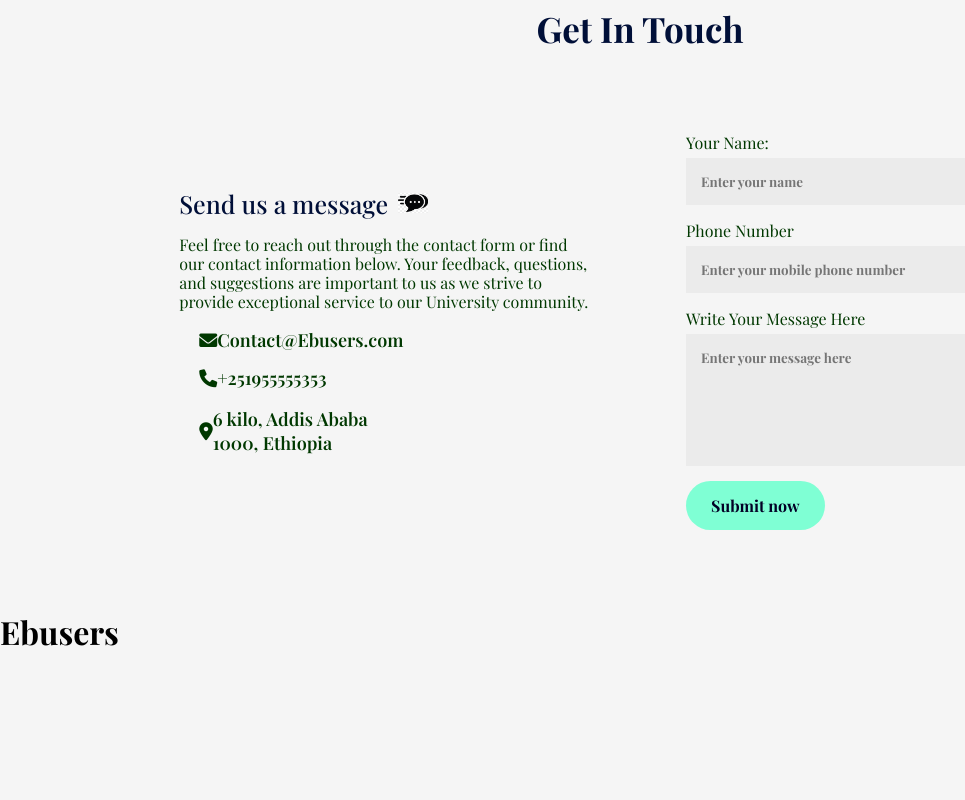
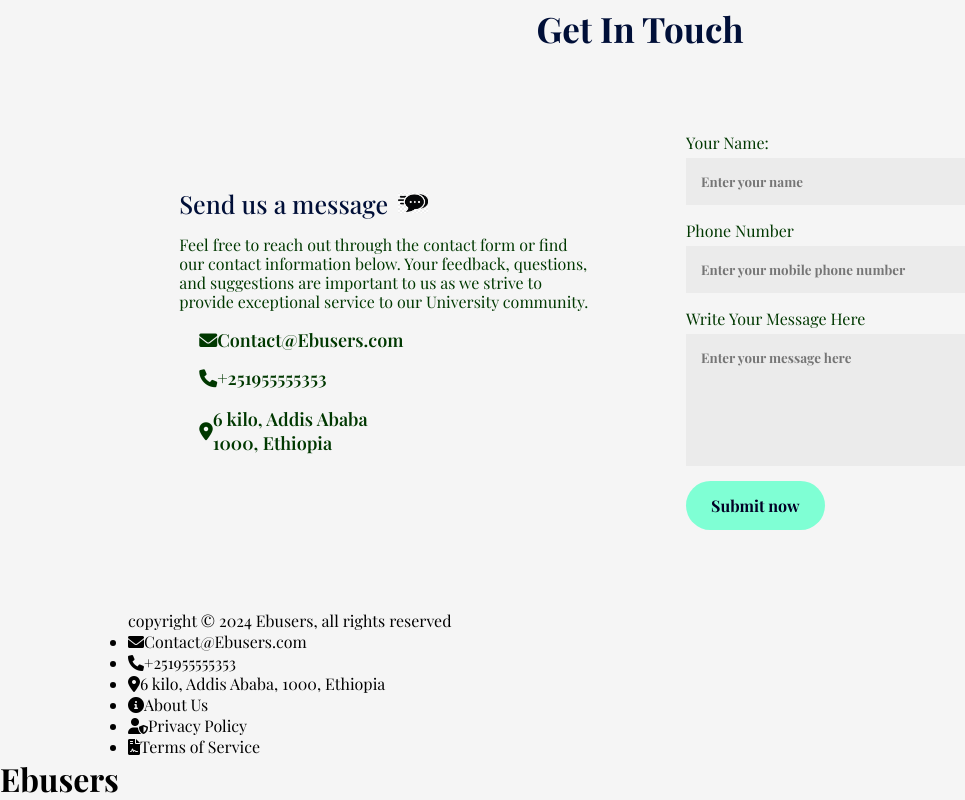
Before and after one commit to Tolegithub7/React, a React (Vite) app in the folder Ebusers/: page / in a window 1280 px wide. Shown: the part 3544-4344 px from the top of the page, without its empty margins (0-965 px from the left). Before the commit the page ends 4197 px from the top, so only its background shows below. Built offline with nearby package versions, Linux system fonts and the light colour scheme; a web font is replaced by a local one.

Commit message:
Footer.jsx set up

```diff
--- a/Ebusers/src/App.jsx
+++ b/Ebusers/src/App.jsx
@@ -8,6 +8,7 @@ import Campus from "./Components/Campus/Campus";
 import Testimonials from "./Components/Testimonials/Testimonials";
 import Header from "./Components/Header/header";
 import Contact from "./Components/Contact/Contact";
+import Footer from "./Components/Footer/Footer";
 
 function App() {
   return (
@@ -25,6 +26,7 @@ function App() {
         <Testimonials />
         <Title subtitle="Contact Us" title="Get In Touch" />
         <Contact />
+        <Footer />
       </div>
       <h1>Ebusers</h1>
     </>
--- /dev/null
+++ b/Ebusers/src/Components/Footer/Footer.jsx
@@ -0,0 +1,37 @@
+import "./Footer.css";
+
+const Footer = () => {
+  return (
+    <div className="footer">
+      <p>copyright © 2024 Ebusers, all rights reserved</p>
+      <ul>
+        <li>
+          <i className="fas fa-envelope"></i>
+          <a href="mailto:contact@ebusers.com">Contact@Ebusers.com</a>
+        </li>
+        <li>
+          <i className="fas fa-phone"></i>
+          <a href="tel:+251955555353">+251955555353</a>
+        </li>
+        <li>
+          <i className="fas fa-map-marker-alt"></i>
+          <span>6 kilo, Addis Ababa, 1000, Ethiopia</span>
+        </li>
+        <li>
+          <i className="fas fa-info-circle"></i>
+          <a href="/about">About Us</a>
+        </li>
+        <li>
+          <i className="fas fa-user-shield"></i>
+          <a href="/privacy">Privacy Policy</a>
+        </li>
+        <li>
+          <i className="fas fa-file-contract"></i>
+          <a href="/terms">Terms of Service</a>
+        </li>
+      </ul>
+    </div>
+  );
+};
+
+export default Footer;
```
Also changed, not shown: Ebusers/src/Components/Footer/Footer.css (added).
